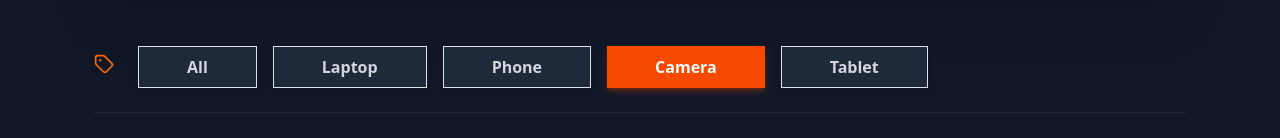
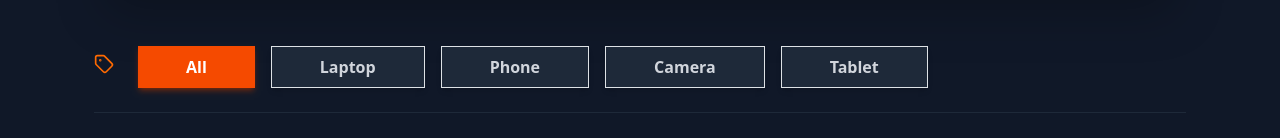
Before and after one commit to brian4521/Ecommerce-Project, a React (Vite) app: page / in a window 1280 px wide. Shown: the part 295-433 px from the top of the page. Built offline with nearby package versions, Linux system fonts and the light colour scheme.

Commit message:
made searchbar and category functioning

```diff
--- a/src/components/Category.jsx
+++ b/src/components/Category.jsx
@@ -8,8 +8,7 @@ const categories = [
 ];
 console.log(categories);
 
-const Category = () => {
-  const [selectedCategory, setselectedCategory] = useState("Camera");
+const Category = ({ selectedCategory, setselectedCategory }) => {
   return (
     <>
       <div className="flex flex-wrap gap-3 border-b border-gray-800 pb-6">
--- a/src/components/Searchbar.jsx
+++ b/src/components/Searchbar.jsx
@@ -1,6 +1,6 @@
 import React from "react";
 import { Search } from "lucide-react";
-const Searchbar = () => {
+const Searchbar = ({ searchKeyword, setsearchKeyword }) => {
   return (
     <>
       <div className="mb-5 p-5 bg-gray-900 rounded-2xl shadow-2xl border border-y-gray-800">
@@ -10,6 +10,8 @@ const Searchbar = () => {
             type="text"
             className="w-full bg-transparent border-none px-4 py-3 text-white focus:outline-none text-xl"
             placeholder="Enter the product name"
+            value={searchKeyword}
+            onChange={(e) => setsearchKeyword(e.target.value)}
           />
         </div>
       </div>
--- a/src/pages/Productlist.jsx
+++ b/src/pages/Productlist.jsx
@@ -1,24 +1,44 @@
-import React from "react";
+import React, { useState } from "react";
 import Searchbar from "../components/Searchbar";
 import Category from "../components/Category";
 
 import { useCart } from "../context/CartContext";
 import ProductCart from "../components/ProductCart";
 const Productlist = () => {
+  const { products } = useCart();
+  const [searchKeyword, setsearchKeyword] = useState("");
+  const [selectedCategory, setselectedCategory] = useState("All");
+  const filterProduct = products.filter((product) => {
+    const matchSearch =
+      product.name.toLowerCase().includes(searchKeyword.toLowerCase()) ||
+      product.description.toLowerCase().includes(searchKeyword.toLowerCase());
+
+    const matchCategory =
+      selectedCategory == "All" || product.category == selectedCategory;
+
+    return matchSearch && matchCategory;
+  });
+
   console.log(useCart());
-  const { products } = useCart();
+
   console.log(products);
   return (
     <>
       <div className="mx-auto container px-4 md:px-8 pt-8 ">
-        <Searchbar />
-        <Category />
+        <Searchbar
+          searchKeyword={searchKeyword}
+          setsearchKeyword={setsearchKeyword}
+        />
+        <Category
+          selectedCategory={selectedCategory}
+          setselectedCategory={setselectedCategory}
+        />
         <h2 className="text-2xl font-extrabold mx-auto px-4 md:px-8 pt-4 text-white">
           Featured Gear {products.length} items
         </h2>
 
         <div className="grid grid-col-1 sm:grid-cols-2 lg:grid-cols-3 xl:grid-cols-4 gap-6 justify-center items-center mt-4">
-          {products.map((product, index) => (
+          {filterProduct.map((product, index) => (
             <ProductCart key={index} product={product} />
           ))}
         </div>
```
